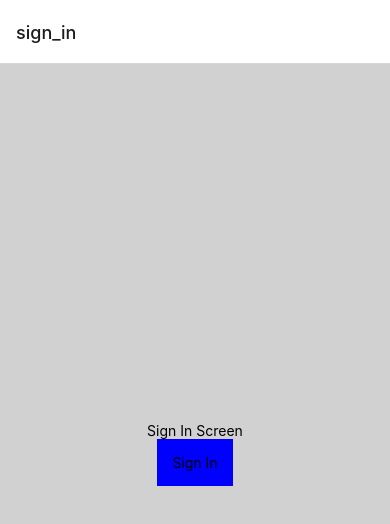
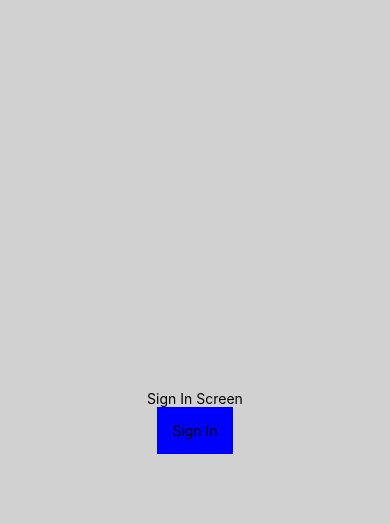
Before and after one commit to dae54/location-tracker-mob, a React Native app: screen / in a window 390 px wide. Shown: the top 524 px of the page. Built offline with nearby package versions, Linux system fonts and the light colour scheme.

Commit message:
remove header title

```diff
--- a/src/routes/AuthStack.js
+++ b/src/routes/AuthStack.js
@@ -7,7 +7,7 @@ const Stack = createStackNavigator();
 export const AuthStack = () => {
     return (
         <Stack.Navigator>
-            <Stack.Screen name="sign_in" component={SignInScreen} />
+            <Stack.Screen name="sign_in" options={{ headerShown: false }} component={SignInScreen} />
         </Stack.Navigator>
     );
 };
```
